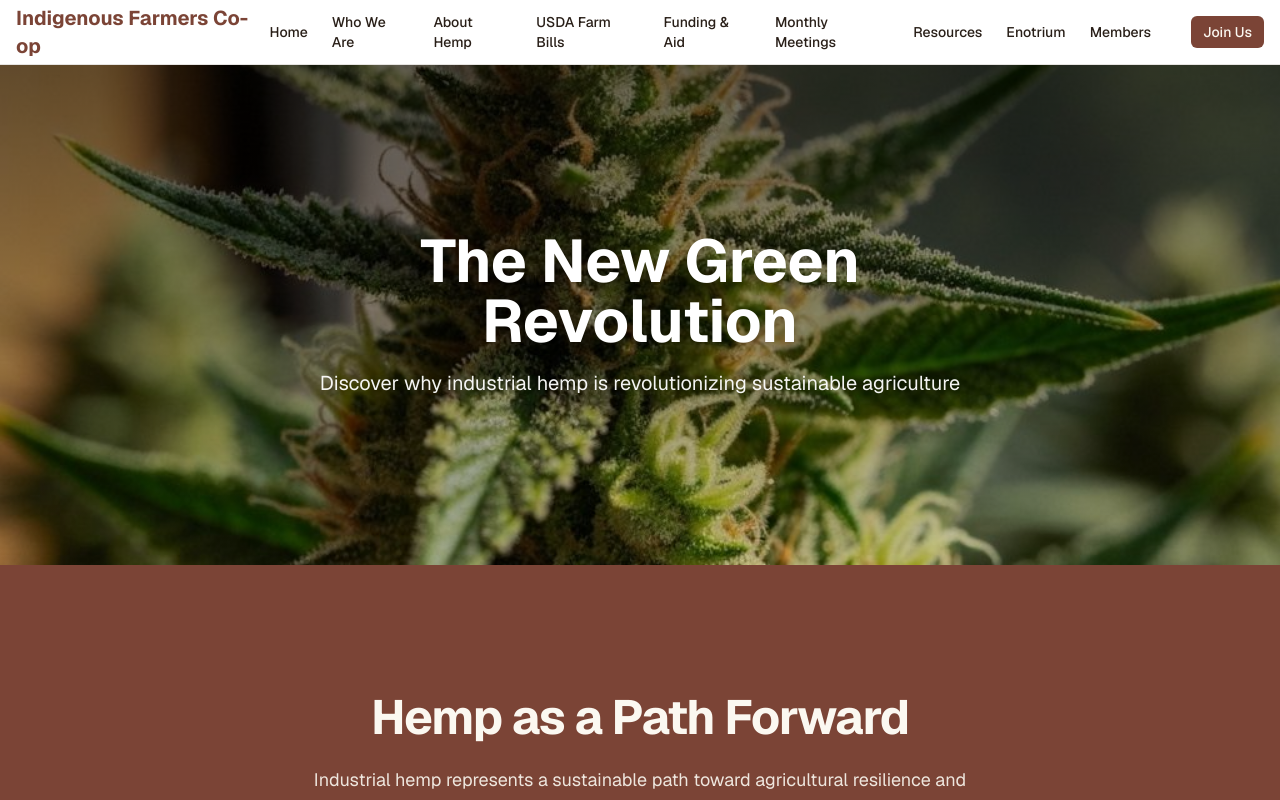
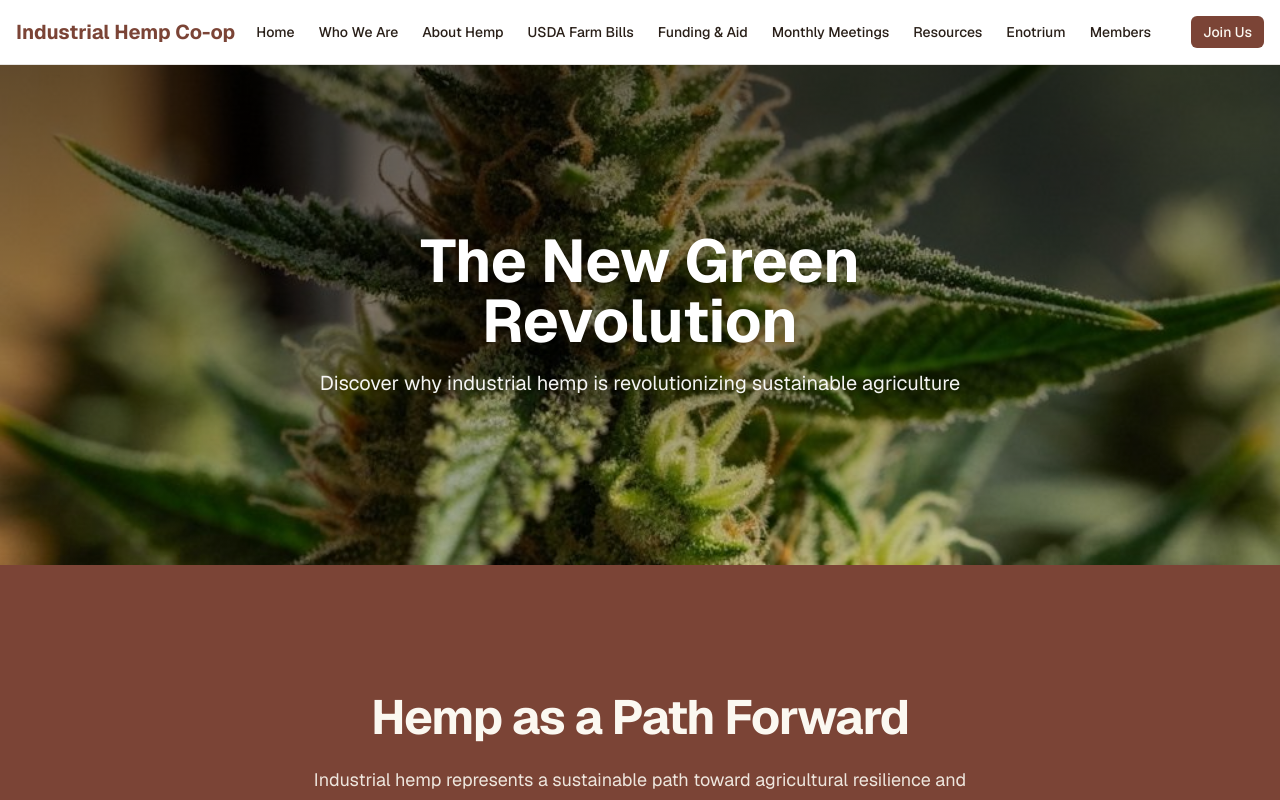
Before and after one commit to tom-charles-follett/Co-Op-Website, a Next.js app: page / in a window 1280 px wide. Shown: the top 800 px of the page. Built offline with nearby package versions, Linux system fonts and the light colour scheme.

Commit message:
rename project to Industrial Hemp Co-op
Update branding across codebase and README

#VERCEL_SKIP

Co-authored-by: null <214187508+tom-charles-follett@users.noreply.github.com>

```diff
--- a/app/globals.css
+++ b/app/globals.css
@@ -4,7 +4,7 @@
 @custom-variant dark (&:is(.dark *));
 
 :root {
-  /* Updated color palette for indigenous farmers co-op - earthy, warm tones */
+  /* Updated color palette for industrial hemp co-op - earthy, warm tones */
   --background: oklch(1 0 0);
   --foreground: oklch(0.25 0.02 60);
   --card: oklch(1 0 0);
--- a/app/layout.tsx
+++ b/app/layout.tsx
@@ -16,9 +16,9 @@ const quicksand = Quicksand({
 })
 
 export const metadata: Metadata = {
-  title: "Indigenous Farmers Co-op | Rooted in Tradition, Growing the Future",
+  title: "Industrial Hemp Co-op | Sustainable Hemp Farming & Resources",
   description:
-    "A cooperative of indigenous farmers dedicated to sustainable agriculture, traditional practices, and community empowerment.",
+    "A cooperative dedicated to industrial hemp cultivation, sustainable agriculture, and supporting hemp farmers with resources, funding, and community.",
   generator: "v0.app",
 }
 
--- a/components/footer.tsx
+++ b/components/footer.tsx
@@ -14,9 +14,10 @@ export function Footer() {
         <div className="grid gap-8 md:grid-cols-4">
           {/* About */}
           <div className="space-y-4">
-            <h3 className="text-lg font-bold text-card-foreground">Indigenous Farmers Co-op</h3>
+            <h3 className="text-lg font-bold text-card-foreground">Industrial Hemp Co-op</h3>
             <p className="text-sm text-muted-foreground leading-relaxed">
-              Rooted in tradition, growing the future through sustainable agriculture and community empowerment.
+              Supporting hemp farmers with resources, funding, and community for sustainable industrial hemp
+              cultivation.
             </p>
           </div>
 
@@ -99,7 +100,7 @@ export function Footer() {
                 <Instagram className="h-5 w-5" />
               </a>
               <a
-                href="mailto:info@indigenousfarmers.coop"
+                href="mailto:info@industrialhempcoop.org"
                 className="text-muted-foreground hover:text-primary transition-colors"
                 aria-label="Email"
               >
@@ -110,7 +111,7 @@ export function Footer() {
         </div>
 
         <div className="mt-8 border-t border-border pt-8 text-center text-sm text-muted-foreground">
-          <p>© {new Date().getFullYear()} Indigenous Farmers Co-op. All rights reserved.</p>
+          <p>© {new Date().getFullYear()} Industrial Hemp Co-op. All rights reserved.</p>
         </div>
       </div>
     </footer>
--- a/components/navigation.tsx
+++ b/components/navigation.tsx
@@ -31,7 +31,7 @@ export function Navigation() {
         <div className="flex h-16 items-center justify-between">
           {/* Logo */}
           <Link href="/" className="flex items-center gap-2" onClick={handleLinkClick}>
-            <div className="text-xl font-bold text-primary">Indigenous Farmers Co-op</div>
+            <div className="text-xl font-bold text-primary">Industrial Hemp Co-op</div>
           </Link>
 
           {/* Desktop Navigation */}
```
Also changed, not shown: 1 other file (tests, documents, lock files or other folders).
